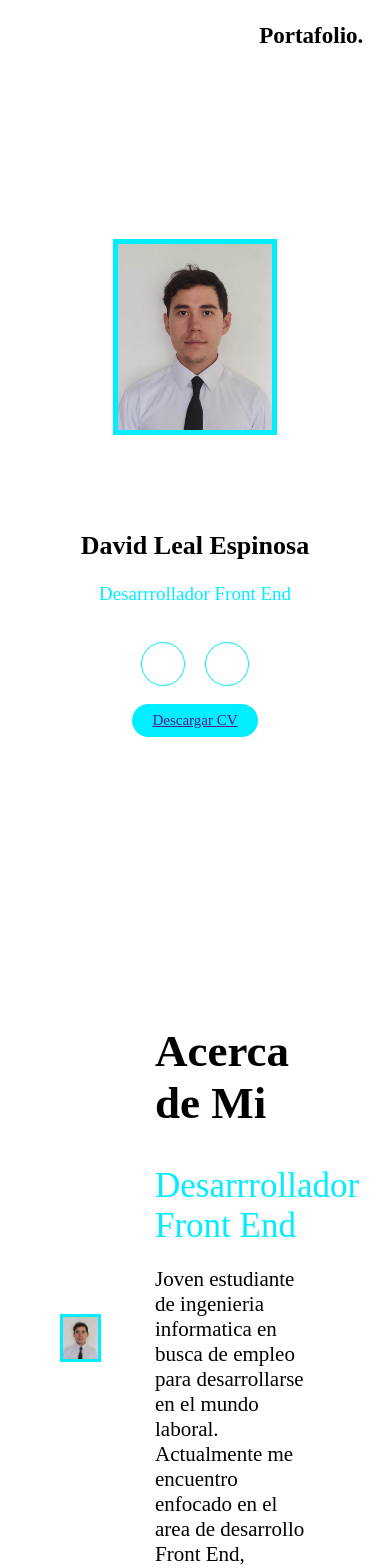
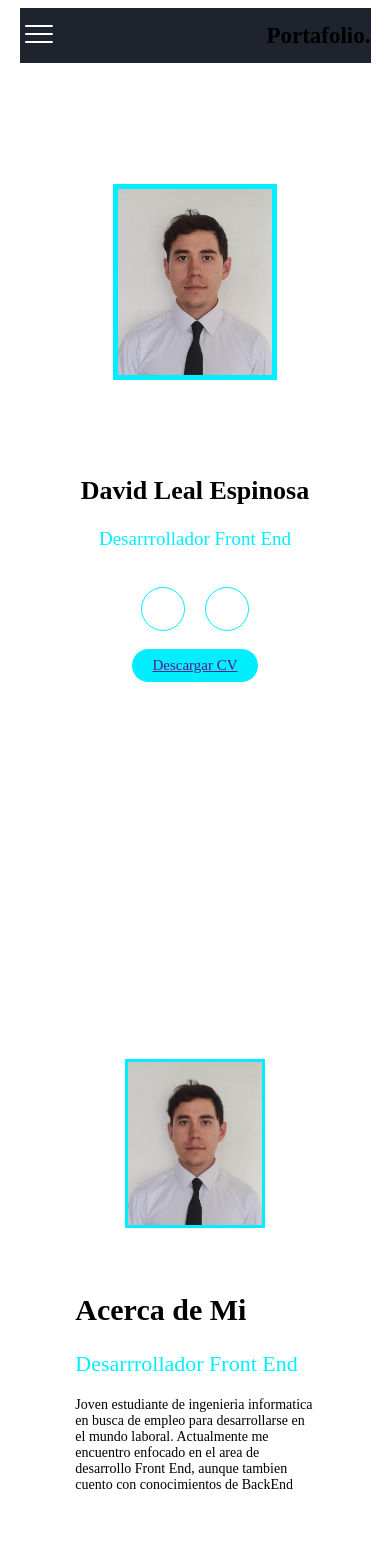
Before and after one commit to dalealpr/PortFolio_David_Leal, a React (Create React App) app: page / in a window 390 px wide. Shown: the top 1568 px of the page. Built offline with nearby package versions, Linux system fonts and the light colour scheme; the HTML template or start-up script is replaced by a standard one.

Commit message:
media queryes acerca de mi

```diff
--- a/src/components/acercaDeMi/AcercaDeMi.module.css
+++ b/src/components/acercaDeMi/AcercaDeMi.module.css
@@ -1,9 +1,9 @@
 /* VARIABLES */
-:root{
+:root {
     --color-letras: #ffffff;
     --color-titulos: #00eeff;
     --color-burguer: #ffffff;
-    --color-fondo:#1f232d;
+    --color-fondo: #1f232d;
 }
 
 .cont_adm {
@@ -15,6 +15,7 @@
     align-items: center;
 }
 
+/* Seccion IMG */
 
 .admSect_img {
     width: 50%;
@@ -23,28 +24,118 @@
     align-items: center;
 }
 
-.adm_imgFoto{
-  width: 50%;
-  border: 3px solid var(--color-titulos);
+.adm_imgFoto {
+    width: 50%;
+    border: 3px solid var(--color-titulos);
 }
 
-.adm_text{
+/* Seccion Texto */
+.adm_text {
     width: 50%;
     padding: 0 40px;
 }
 
-.adm_title{
+.adm_title {
     font-size: 45px;
     font-weight: 600;
 }
 
-.adm_subt{
+.adm_subt {
     font-size: 35px;
     font-weight: 500;
-    margin-bottom:20px;
+    margin-bottom: 20px;
     color: var(--color-titulos);
 }
 
-.adm_p{
+.adm_p {
     font-size: 21px;
 }
+
+/* MEDIA QUERYES */
+@media screen and (max-width: 1300px) {
+    .adm_imgFoto {
+        width: 60%;
+    }
+
+    .adm_title {
+        font-size: 35px;
+    }
+
+    .adm_subt {
+        font-size: 26px;
+    }
+
+    .adm_p {
+        font-size: 16px;
+    }
+}
+
+@media screen and (max-width: 990px) {
+
+    .cont_adm {
+        width: 80%;
+        height: 850px;
+
+        display: flex;
+        flex-direction: column;
+        justify-content: center;
+        align-items: center;
+    }
+
+    .adm_imgFoto {
+        width: 75%;
+        margin-bottom: 40px;
+    }
+
+    .adm_text{
+        width: 65%;
+        padding: 0 40px;
+    }
+
+    .adm_title {
+        font-size: 35px;
+    }
+
+    .adm_subt {
+        font-size: 26px;
+    }
+
+    .adm_p {
+        font-size: 16px;
+    }
+}
+
+@media screen and (max-width:500px) {
+
+    .cont_adm {
+        width: 80%;
+        height: 850px;
+
+        display: flex;
+        flex-direction: column;
+        justify-content: center;
+        align-items: center;
+    }
+
+    .adm_imgFoto {
+        width: 90%;
+        margin-bottom: 40px;
+    }
+
+    .adm_text{
+        width: 80%;
+        padding: 0 40px;
+    }
+
+    .adm_title {
+        font-size: 30px;
+    }
+
+    .adm_subt {
+        font-size: 22px;
+    }
+
+    .adm_p {
+        font-size: 14px;
+    }
+}
--- a/src/components/nav/Nav.module.css
+++ b/src/components/nav/Nav.module.css
@@ -10,8 +10,10 @@
 .navCont {
     width: 80%;
     height: 90px;
+    background-color: var(--color-fondo);
 
     display: flex;
+    position: fixed;
     align-items: center;
     justify-content: space-between;
 }
```
